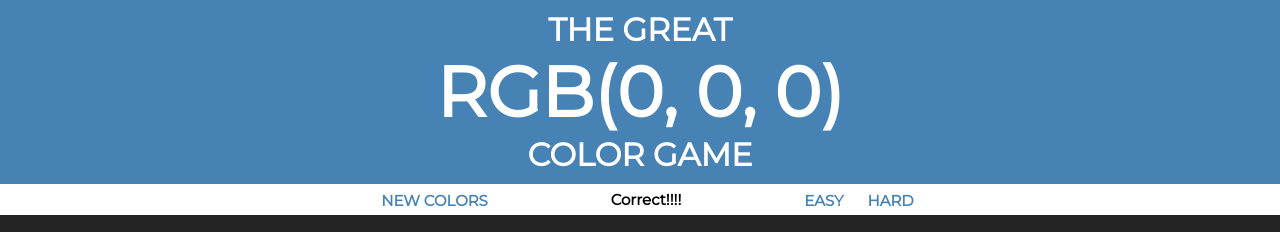
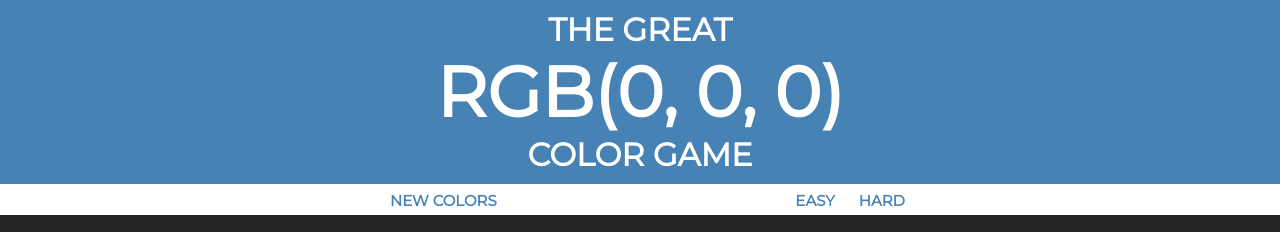
Before and after one commit to guilleeh/RGB-Color-Game, a plain HTML site: page index.html in a window 1280 px wide. Shown: the top 232 px of the page. Drawn offline with Linux system fonts and the light colour scheme.

Commit message:
Middle bar position absolute

```diff
--- a/style.css
+++ b/style.css
@@ -37,8 +37,10 @@ body {
 
 .reset {
 	padding: 7px 10px 5px 10px;
-	bottom: 30%;
-	left: 29%;
+/*	bottom: 30%;
+	left: 29%;*/
+	left: 380px;
+	bottom: 9px;
 	color: #4682B4;
 	background-color: white;
 	transition: 0.3s;
@@ -46,8 +48,10 @@ body {
 
 .mode-easy {
 	padding: 7px 10px 5px 10px;
-	bottom: 30%;
-	left: 46%;
+/*	bottom: 30%;
+	left: 46%;*/
+	left: 580px;
+	bottom: 9px;
 	color: #4682B4;
 	background-color: white;
 	transition: 0.3s;
@@ -55,8 +59,10 @@ body {
 
 .mode-hard {
 	padding: 7px 10px 5px 10px;
-	bottom: 30%;
-	left: 46%;
+/*	bottom: 30%;
+	left: 46%;*/
+	left: 580px;
+	bottom: 9px;
 	color: #4682B4;
 	background-color: white;
 	transition: 0.3s;
@@ -64,8 +70,11 @@ body {
 
 .result {
 	text-align: center;
-	left: 37.5%;
-	bottom: 35%;
+	left: 475px;
+	bottom: 9px;
+	color: white;
+/*	left: 37.5%;
+	bottom: 35%;*/
 }
 
 .container {
@@ -83,6 +92,7 @@ body {
 	height: 180px;
 	text-align: center;
 	float: left;
+	transition: 0.6s;
 	/*float: left;*/
 }
 
```
